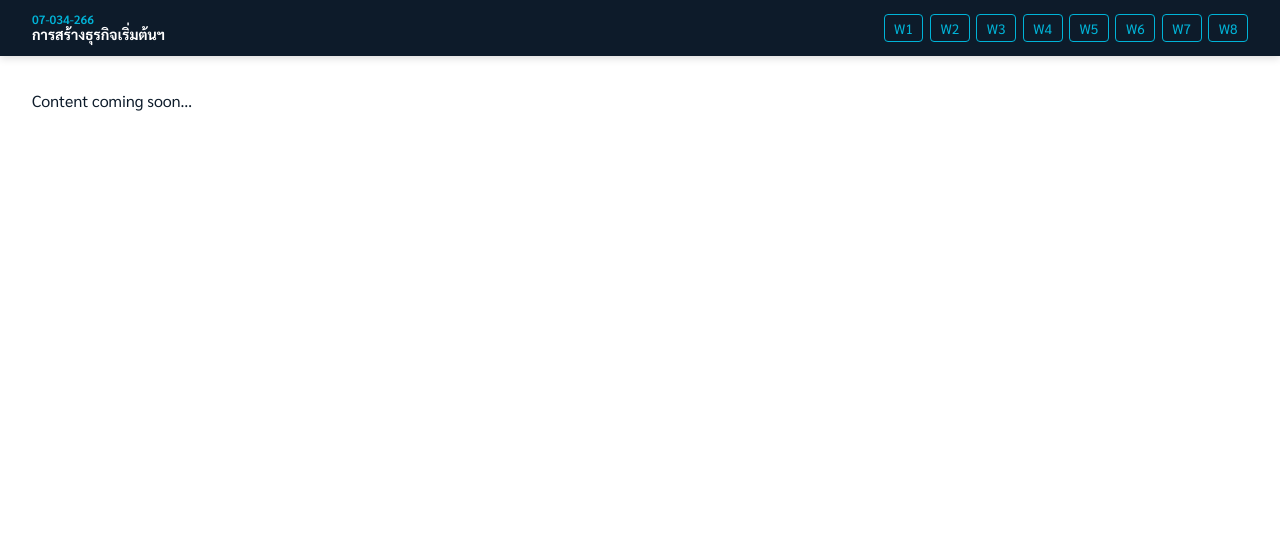
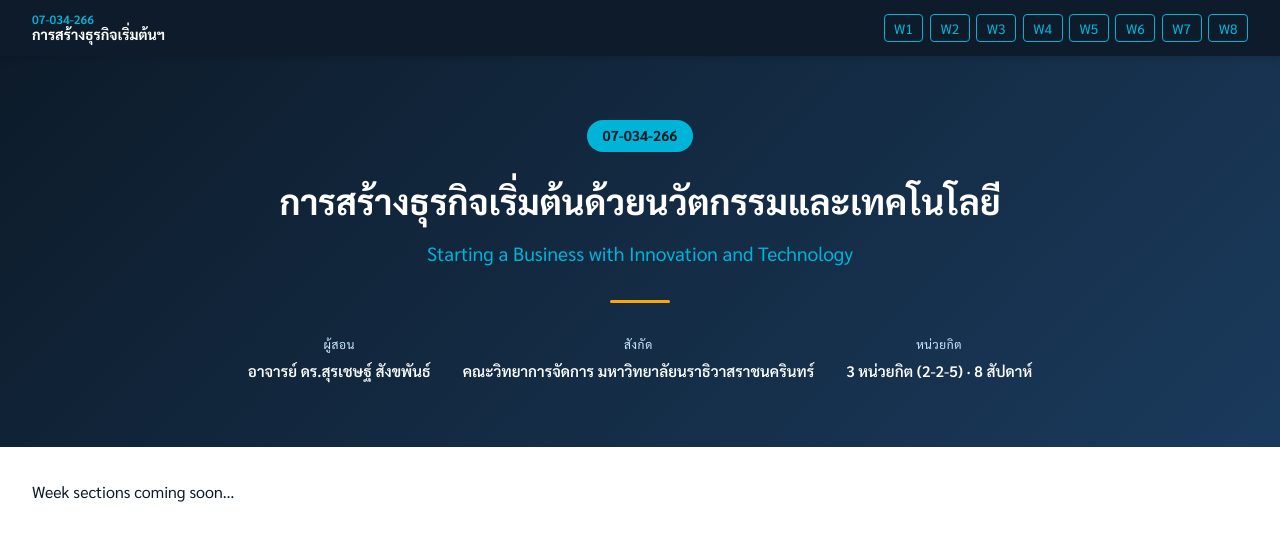
Before and after one commit to surachet2016/Startup_07034266, a Vue app: page / in a window 1280 px wide. Shown: the top 540 px of the page. Built offline with nearby package versions, Linux system fonts and the light colour scheme.

Commit message:
feat: add HeroSection with course and instructor info

```diff
--- a/src/App.vue
+++ b/src/App.vue
@@ -1,10 +1,12 @@
 <script setup>
 import NavBar from './components/NavBar.vue'
+import HeroSection from './components/HeroSection.vue'
 </script>
 
 <template>
   <NavBar />
+  <HeroSection />
   <main>
-    <p style="padding: 2rem">Content coming soon…</p>
+    <p style="padding: 2rem">Week sections coming soon…</p>
   </main>
 </template>
--- /dev/null
+++ b/src/components/HeroSection.vue
@@ -0,0 +1,97 @@
+<template>
+  <section class="hero">
+    <div class="hero-inner">
+      <div class="hero-badge">07-034-266</div>
+      <h1 class="hero-title-th">การสร้างธุรกิจเริ่มต้นด้วยนวัตกรรมและเทคโนโลยี</h1>
+      <h2 class="hero-title-en">Starting a Business with Innovation and Technology</h2>
+      <div class="hero-divider" />
+      <div class="hero-meta">
+        <div class="meta-item">
+          <span class="meta-label">ผู้สอน</span>
+          <span class="meta-value">อาจารย์ ดร.สุรเชษฐ์ สังขพันธ์</span>
+        </div>
+        <div class="meta-item">
+          <span class="meta-label">สังกัด</span>
+          <span class="meta-value">คณะวิทยาการจัดการ มหาวิทยาลัยนราธิวาสราชนครินทร์</span>
+        </div>
+        <div class="meta-item">
+          <span class="meta-label">หน่วยกิต</span>
+          <span class="meta-value">3 หน่วยกิต (2-2-5) · 8 สัปดาห์</span>
+        </div>
+      </div>
+    </div>
+  </section>
+</template>
+
+<style scoped>
+.hero {
+  background: linear-gradient(135deg, var(--text) 0%, #1a3a5c 100%);
+  color: white;
+  padding: 4rem 2rem;
+  text-align: center;
+}
+
+.hero-inner {
+  max-width: 800px;
+  margin: 0 auto;
+}
+
+.hero-badge {
+  display: inline-block;
+  background: var(--accent);
+  color: var(--text);
+  font-weight: 700;
+  font-size: 0.9rem;
+  padding: 0.3rem 1rem;
+  border-radius: 20px;
+  margin-bottom: 1.5rem;
+}
+
+.hero-title-th {
+  font-size: clamp(1.4rem, 3vw, 2.2rem);
+  font-weight: 700;
+  line-height: 1.4;
+  margin-bottom: 0.75rem;
+}
+
+.hero-title-en {
+  font-size: clamp(0.9rem, 2vw, 1.2rem);
+  font-weight: 400;
+  color: var(--accent);
+  margin-bottom: 2rem;
+}
+
+.hero-divider {
+  width: 60px;
+  height: 3px;
+  background: var(--highlight);
+  margin: 0 auto 2rem;
+  border-radius: 2px;
+}
+
+.hero-meta {
+  display: flex;
+  flex-wrap: wrap;
+  justify-content: center;
+  gap: 2rem;
+}
+
+.meta-item {
+  display: flex;
+  flex-direction: column;
+  align-items: center;
+  gap: 0.25rem;
+}
+
+.meta-label {
+  font-size: 0.75rem;
+  color: var(--light);
+  text-transform: uppercase;
+  letter-spacing: 0.05em;
+}
+
+.meta-value {
+  font-size: 0.95rem;
+  font-weight: 600;
+}
+</style>
```
